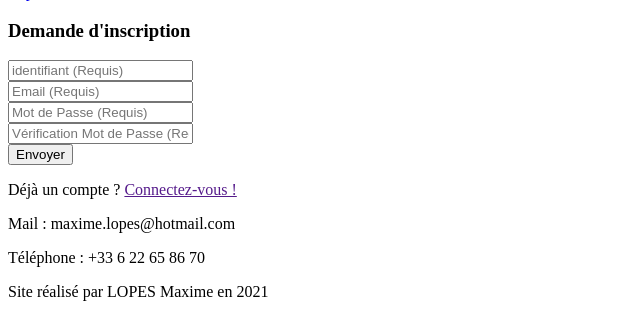
After one commit to UltiDark/projet_portfolio, a PHP site: the page made by code/php/views/connexion.html.php in a window 1280 px wide. The commit adds this page. Shown: the part 1133-1450 px from the top of the page, without its empty margins (0-640 px from the left). Run offline with PHP 8.4, Linux system fonts and the light colour scheme; the template is opened without the code that fills it, so the values that code supplies are empty; some libraries are stand-ins or nearby versions.

Commit message:
connexion

```diff
--- /dev/null
+++ b/code/php/src/controllers/utilisateur_controller.php
@@ -0,0 +1,5 @@
+<?php
+
+
+
+?>
--- /dev/null
+++ b/code/php/views/connexion.html.php
@@ -0,0 +1,48 @@
+<?php  include 'header.html.php'; ?>
+
+    <main id="explo">
+        <section class = formul>
+            <div>
+                <form action="#" method="post">
+                    <h3>Demande
+                    <?php if ($_GET['route'] == 'inscription') { ?>d'inscription
+	                <?php } else { ?>de connexion<?php } ?>
+                    </h3>
+
+                    <!--Identifiant-->
+                    <div>
+                        <input type="text" id="identifiant" name="user_identifiant" placeholder="identifiant (Requis)" required/>
+                    </div>
+
+                    <!--Email-->
+                    <div>
+                        <input type="email" id="mail" name="user_email" placeholder="Email (Requis)" required/>
+                    </div>
+
+                    <!--Mot de Passe-->
+                    <div>
+                        <input type="password" id="mdp" name="user_mdp" placeholder="Mot de Passe (Requis)" required/>
+                    </div>
+                    <?php if ($_GET['route'] == 'inscription') { ?>
+                    <div>
+                        <input type="password" id="mdpV" name="user_mdpV" placeholder="Vérification Mot de Passe (Requis)" required/>
+                    </div>
+                    <?php } ?>
+
+                    <!--Validation-->
+                    <input type="submit" value="Envoyer"/>
+                    <?php if ($_GET['route'] == 'inscription') { ?>
+					    <p>Déjà un compte ? <a href="<?= url('connexion') ?>">Connectez-vous !</a></p>
+                    <?php } else { ?>
+                        <p>Pas de compte ? <a href="<?= url('inscription') ?>">Inscrivez-vous !</a></p>
+					    <label for="connect" class="form-check-label">
+						    <input type="checkbox" class="form-check-input" name="connect" id="connect" value="true"> Rester connecté ?
+					    </label>
+                    <?php }?>
+				</div>
+                </form>
+            </div>
+        </section>
+    </main>
+
+<?php  include 'footer.html.php'; ?>
--- a/code/php/views/header.html.php
+++ b/code/php/views/header.html.php
@@ -35,6 +35,7 @@
                         </ul>
                     </li>
                     <li class="menu"><a href="<?= url('contact')?>">Contacts</a></li>
+                    <li class="menu"><a href="<?= url('connexion')?>">Connexion</a></li>
                 </ul>
             </nav>
         </header>
```
Also changed, not shown: code/css/style.css (+4 -3 lines), code/php/index.php (+8 -0 lines), code/php/src/models/Utilisateur.php (added, +11 -0 lines).
